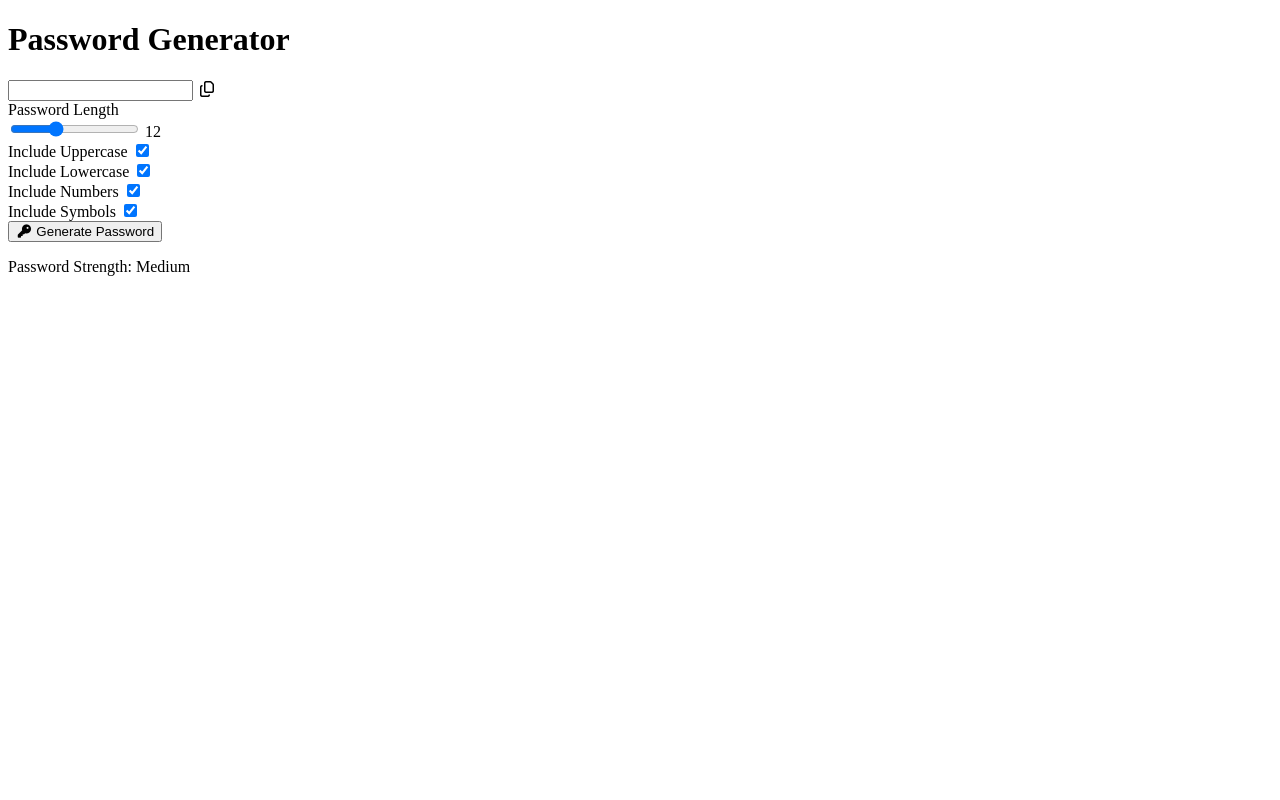
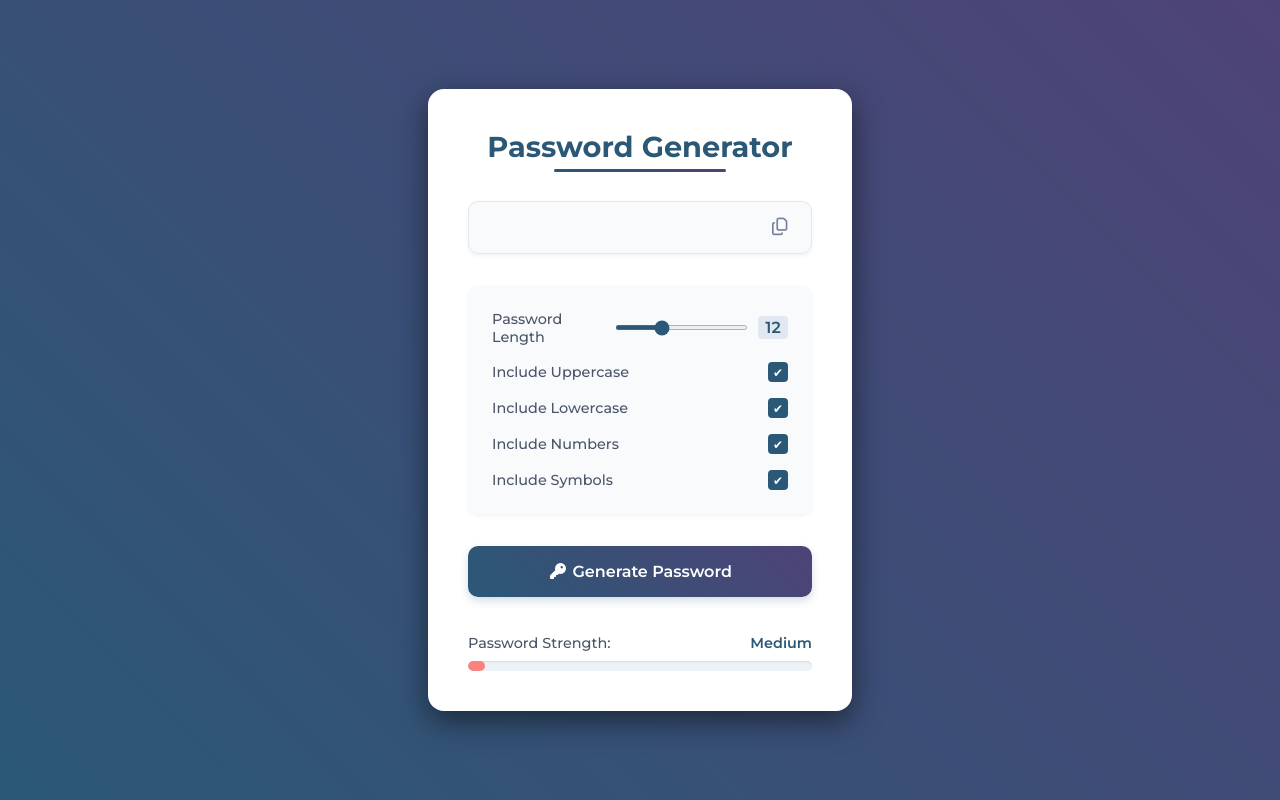
Before and after one commit to HaroldSaenz87/Password_gen, a plain HTML site: page index.html in a window 1280 px wide. Drawn offline with Linux system fonts and the light colour scheme.

Commit message:
Added some CSS

```diff
--- a/index.html
+++ b/index.html
@@ -9,7 +9,7 @@
 </head>
 <body>
 
-    <div class="conatainer">
+    <div class="container">
         <h1>Password Generator</h1>
 
         <div class="password_container">
@@ -18,6 +18,7 @@
         </div>
 
         <div class="options">
+
             <div class="option">
                 <label for="length">Password Length</label>
                 <div class="range_container">
--- a/styles.css
+++ b/styles.css
@@ -0,0 +1,254 @@
+@import url('https://fonts.googleapis.com/css2?family=Montserrat:ital,wght@0,100..900;1,100..900&family=Roboto:ital,wght@0,100..900;1,100..900&display=swap');
+
+:root{
+    --primary-color: #2b5876;
+    --secondary-color: #4e4376;
+    --weak-color: #fc8181;
+    --medium-color: #fbd38d;
+    --strong-color: #68d391;
+}
+
+*{
+    margin: 0;
+    padding: 0;
+    box-sizing: border-box;
+    font-family: "Montserrat", sans-serif;
+}
+
+body{
+    background: linear-gradient(45deg, var(--primary-color),var(--secondary-color));
+    min-height: 100vh;
+    display: flex;
+    justify-content: center;
+    align-items: center;
+    color: #333;
+    padding: 20px;
+}
+
+.container{
+    background-color: #fff;
+    padding: 2.5rem;
+    border-radius: 1rem;
+    box-shadow: 0 10px 30px rgba(0, 0, 0, 0.5);
+    max-width: 450px;
+}
+
+h1{
+    text-align: center;
+    margin-bottom: 1.8rem;
+    color: var(--primary-color);
+    font-size: 1.8rem;
+    font-weight: 700;
+    position: relative;
+    padding-bottom: 0.5rem;
+}
+
+h1::after{
+    content: "";
+    position: absolute;
+    bottom: 0;
+    left: 50%;
+    transform:  translateX(-50%);
+    width: 50%;
+    height: 3px;
+    background: linear-gradient(90deg, var(--primary-color),var(--secondary-color));
+    border-radius: 2px;
+}
+
+.password_container{
+    margin-bottom: 2rem;
+    background-color: #f8fafc;
+    border-radius: 10px;
+    border: 1px solid #e2e8f0;
+    overflow: hidden;
+    box-shadow: 0 2px 5px rgba(0,0,0,0.05);
+    display: flex;
+    align-items: center;
+    justify-content: space-between;
+    padding: 0 1rem 0 0;
+}
+
+#password{
+    width: 100%;
+    padding: 1.1rem;
+    padding-right: 50px;
+    border: none;
+    background: transparent;
+    color: #4a5568;
+    letter-spacing: 1px;
+    outline: none;
+    border-radius: 10px;
+}
+
+#copyBtn{
+    cursor: pointer;
+    color: #718096;
+    font-size: 1.1rem;
+    width: 35px;
+    height: 35px;
+    display: flex;
+    align-items: center;
+    justify-content: center;
+    border-radius: 50%;
+
+}
+
+#copyBtn:hover {
+    color: var(--primary-color);
+}
+
+.options{
+    margin-bottom: 2rem;
+    background-color: #f8fafc;
+    padding: 1.5rem;
+    border-radius: 10px;
+    box-shadow: 0 2px 5px rgba(0,0,0,0.05);
+}
+
+.option{
+    display: flex;
+    justify-content: space-between;
+    align-items: center;
+    margin-bottom: 1rem;
+}
+
+.option:last-child{
+    margin-bottom: 0;
+}
+
+.option label{
+    font-size: 0.9rem;
+    color:  #4a5568;
+    font-weight: 500;
+}
+
+.range_container{
+    display: flex;
+    align-items: center;
+    gap: 10px;
+    width: 60%;
+}
+
+input[type="range"]{
+    accent-color: var(--primary-color);
+    height: 5px;
+    cursor: pointer;
+    flex: 1;
+}
+
+input[type="checkbox"] {
+    width: 20px;
+    height: 20px;
+    border: 2px solid var(--primary-color);
+    appearance: none;
+    border-radius: 4px;
+    cursor: pointer;
+    outline: none;
+    position: relative;
+    transition: all 0.3s;
+}
+
+input[type="checkbox"]:checked {
+
+    background-color: var(--primary-color);
+
+}
+
+input[type="checkbox"]:checked::after {
+    content: "\2714";
+    position: absolute;
+    color: white;
+    left: 50%;
+    top: 50%;
+    transform: translate(-50%, -50%);
+    font-size: 12px;
+}
+
+#length_value {
+    font-weight: 600;
+    color: var(--primary-color);
+    width: 30px;
+    text-align: center;
+    background: #e2e8f0;
+    border-radius: 4px;
+    padding: 2px 5px;
+
+}
+
+button{
+    width: 100%;
+    padding: 1rem;
+    background: linear-gradient(45deg, var(--primary-color),var(--secondary-color));
+    color: white;
+    border: none;
+    border-radius: 10px;
+    font-size: 1rem;
+    font-weight: 600;
+    cursor: pointer;
+    transition: all 0.3s;
+    margin-bottom: 1.5rem;
+    box-shadow: 0 4px 8px rgba(43, 88, 118, 0.2);
+
+}
+
+button:hover{
+    transform: translateY(-2px);
+}
+
+button:active{
+    transform: translateY(0);
+}
+
+.strength_container{
+    margin-top: 0.8rem;
+
+}
+
+.strength_container p{
+    font-size: 0.9rem;
+    color: #4a5568;
+    margin-bottom: 0.6rem;
+
+    display: flex;
+    justify-content: space-between;
+    font-weight: 500;
+}
+
+#strength_label{
+    color: var(--primary-color);
+    font-weight: 600;
+
+}
+
+.strength_meter{
+    height: 10px;
+    background-color: #edf2f7;
+    border-radius: 5px;
+    margin-top: 0.5rem;
+    overflow: hidden;
+    box-shadow: inset 0 1px 2px rgba(0, 0, 0, 0.1);
+}
+
+.strength_bar{
+    height: 100%;
+    width: 0;
+    min-width: 5%;
+    background-color: var(--weak-color);
+    transition: all 0.3s ease;
+    border-radius: 5px;
+}
+
+@media (max-width: 768px){
+    .container{
+        width: 95%;
+        padding: 1.8rem;
+    }
+
+    h1{
+        font-size: 1.6rem;
+    }
+
+    .option label{
+        font-size: 0.9rem;
+    }
+}
```
